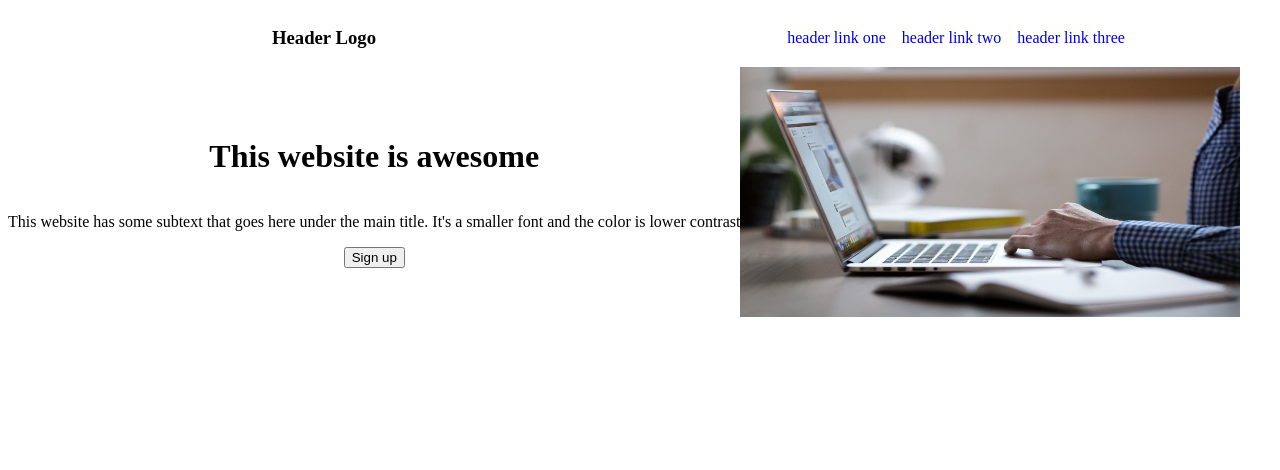
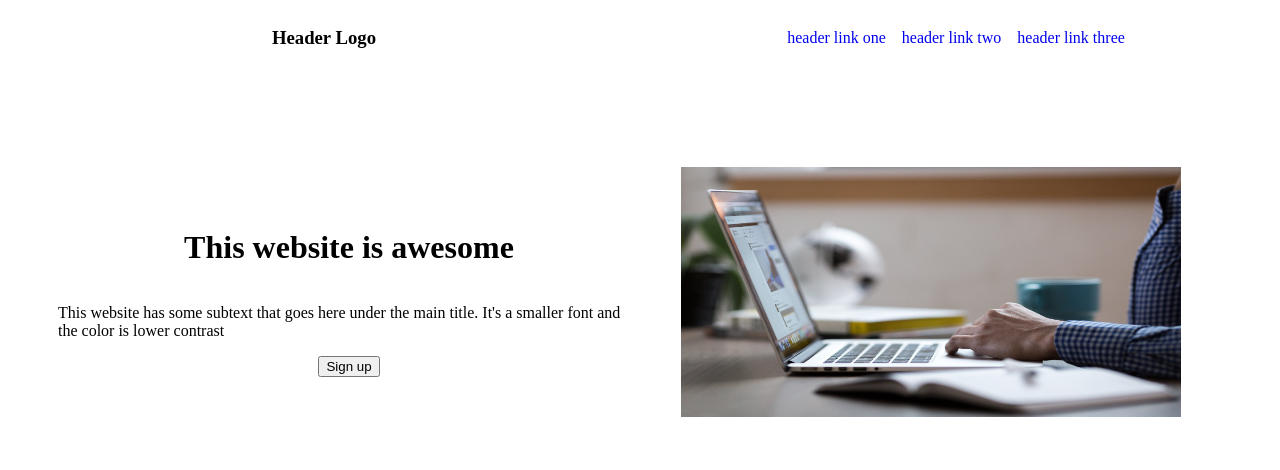
Before and after one commit to JClement11/odin-landing-page, a plain HTML site: page index.html in a window 1280 px wide. Drawn offline with Linux system fonts and the light colour scheme.

Commit message:
change margin for header content

```diff
--- a/style.css
+++ b/style.css
@@ -16,6 +16,7 @@
 .header-content {
    display: flex;
    flex-direction: row;
+   margin: 50px;
 }
 
 .header-content-left,.header-content-right {
@@ -23,11 +24,13 @@
     justify-content: center;
     align-items: center;
     flex-direction: column;
+    width: 50%;
 }
 
 .header-image {
     height: 250px;
     width: 500px;
+    margin: 50px;
 }
 
 a {
```
